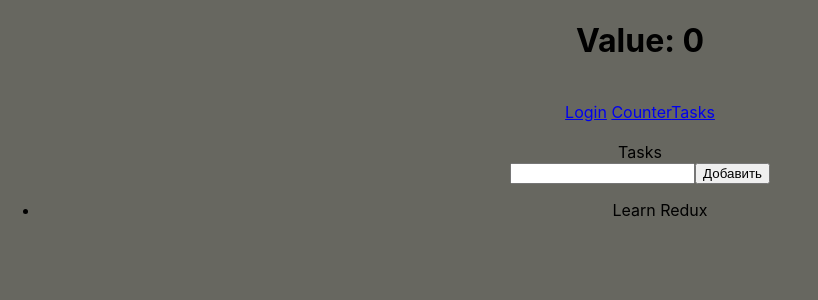
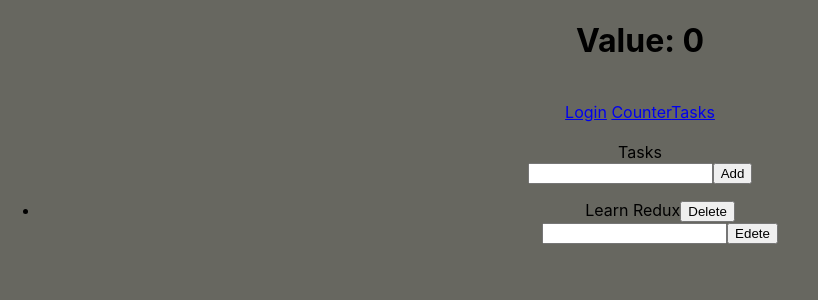
Before and after one commit to LeonZuev/redux-in, a React (Create React App) app: page /tasks in a window 1280 px wide. Shown: the top 300 px of the page, without its empty margins (0-818 px from the left). Built offline with nearby package versions, Linux system fonts and the light colour scheme.

Commit message:
Add "Edit" button

```diff
--- a/src/features/tasks/Tasks.tsx
+++ b/src/features/tasks/Tasks.tsx
@@ -3,13 +3,16 @@ import { useDispatch, useSelector } from 'react-redux';
 import { RootState } from '../../store';
 
 export default function Tasks(): JSX.Element {
-  const tasks = useSelector((globalState: RootState) => globalState.tasks);// достали из глобального состояния
+  const tasks = useSelector((globalState: RootState) => globalState.tasks);
   const [task, setTask] = useState<string>('');
+  const [title, setTitle] = useState<string>('');
   const dispatch = useDispatch();
   function addTask(e: SyntheticEvent): void {
     e.preventDefault();
     dispatch({ type: 'tasks/add', payload: task });
+    setTask('');
   }
+
   return (
     <>
       <div>Tasks</div>
@@ -20,18 +23,42 @@ export default function Tasks(): JSX.Element {
           value={task}
           onChange={(e) => setTask(e.target.value)}
         />
-        <button type="submit">Добавить</button>
+        <button type="submit">Add</button>
       </form>
-
       <ul>
-        {tasks.map((el) =>
-        (
-          <li key={el.id}>
-            {el.title}
-          </li>
-        ))
+        {
+          tasks.map((el) =>
+          (
+            <li key={el.id}>
+              {el.title}
+              <button
+                type="button"
+                onClick={
+                  () => dispatch({ type: 'tasks/delete', payload: el.id })
+                }
+              >
+                Delete
+              </button>
+              <form onSubmit={
+                (event)=>{
+                  event.preventDefault();
+                  dispatch({ type: 'tasks/edit', payload: { id: el.id, title}});
+                  setTitle('');
+                }
+              }>
+                <input
+                  type="text"
+                  required
+                  value={title}
+                  onChange={(e) => setTitle(e.target.value)}
+                />
+                <button type="submit">Edete</button>
+              </form>
+            </li>
+          ))
         }
       </ul>
+
     </>
   );
 }
```
